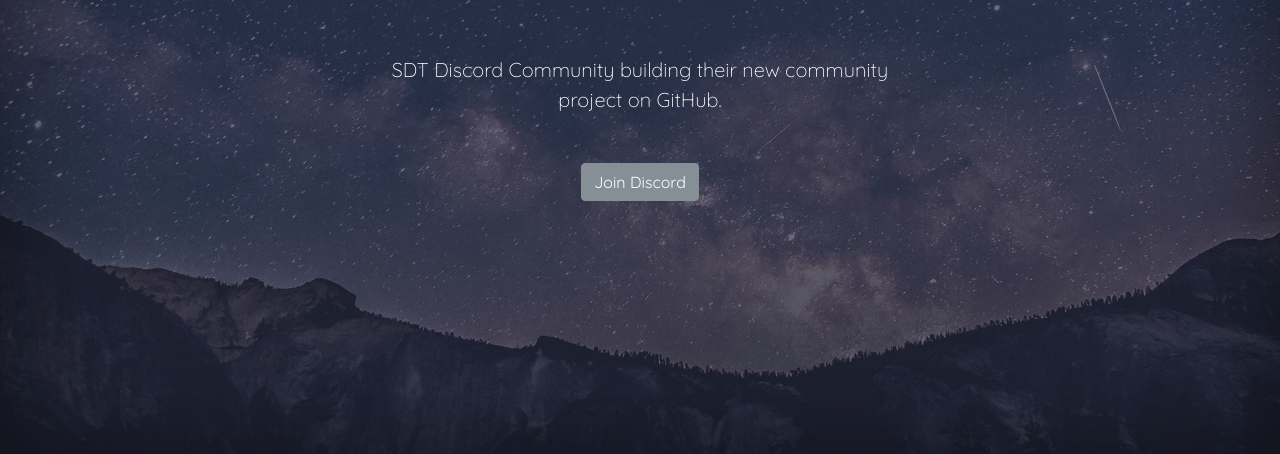
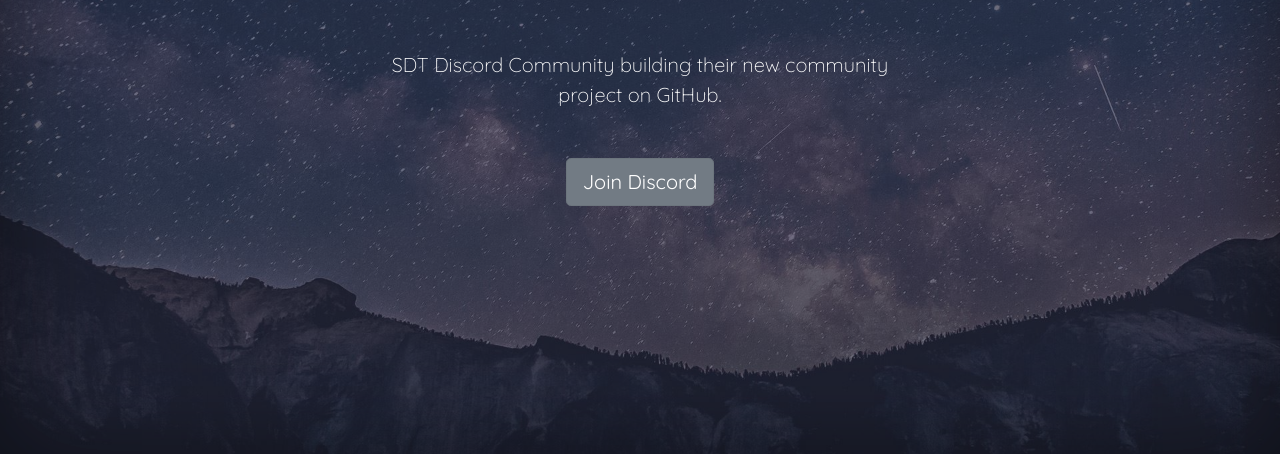
Before and after one commit to onderbakirtas/softwaredevelopmenttr.github.io, a plain HTML site: page index.html in a window 1280 px wide. Shown: the part 346-800 px from the top of the page. Drawn offline with nearby package versions, Linux system fonts and the light colour scheme.

Commit message:
Link Edited

```diff
--- a/index.html
+++ b/index.html
@@ -26,8 +26,7 @@
       </div><br>      <div class="inner cover">
         <h1 class="cover-heading">SDT CODING SPACE</h1>
         <p class="lead cover-copy">SDT Discord Community building their new community project on GitHub.</p>
-
-      <p><button type="button" class="btn btn-secondary" href="https://discord.gg/ADnQWq" target="_blank">Join Discord</button></p>
+      <p><a href="https://discord.gg/ADnQWq" class="btn btn-secondary btn-lg active" role="button" aria-pressed="true">Join Discord</a>
       </div>
       <div class="mastfoot">
         <div class="inner">
```
